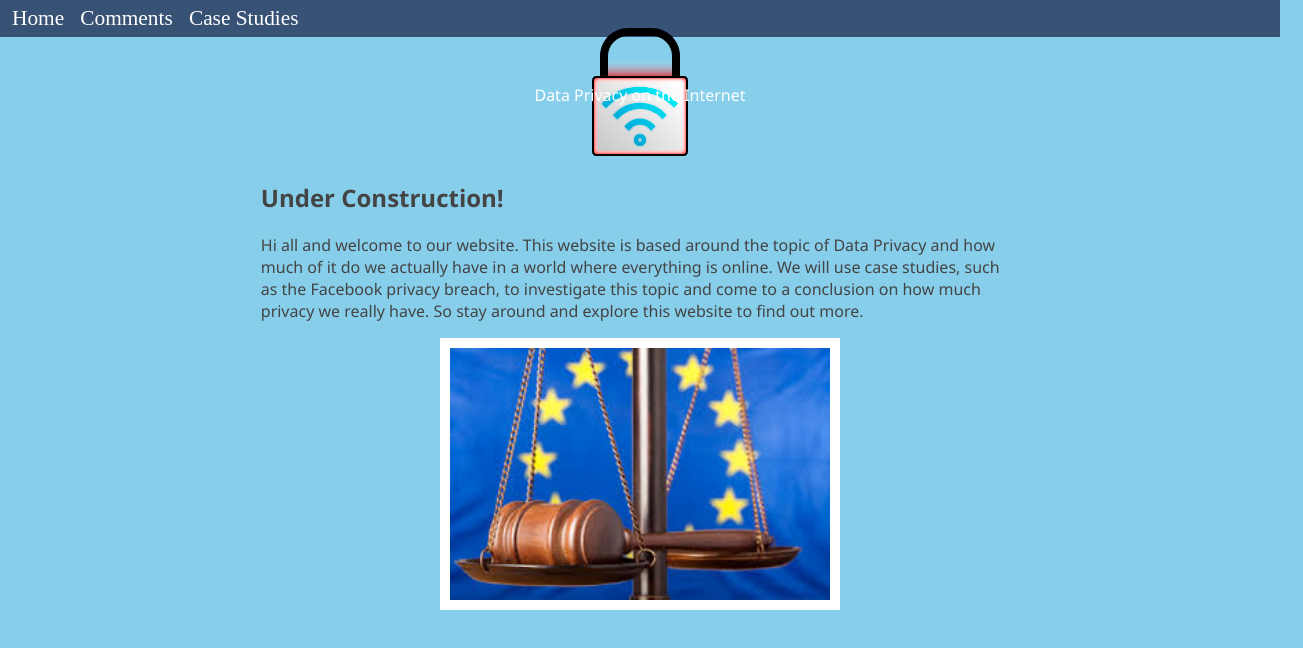
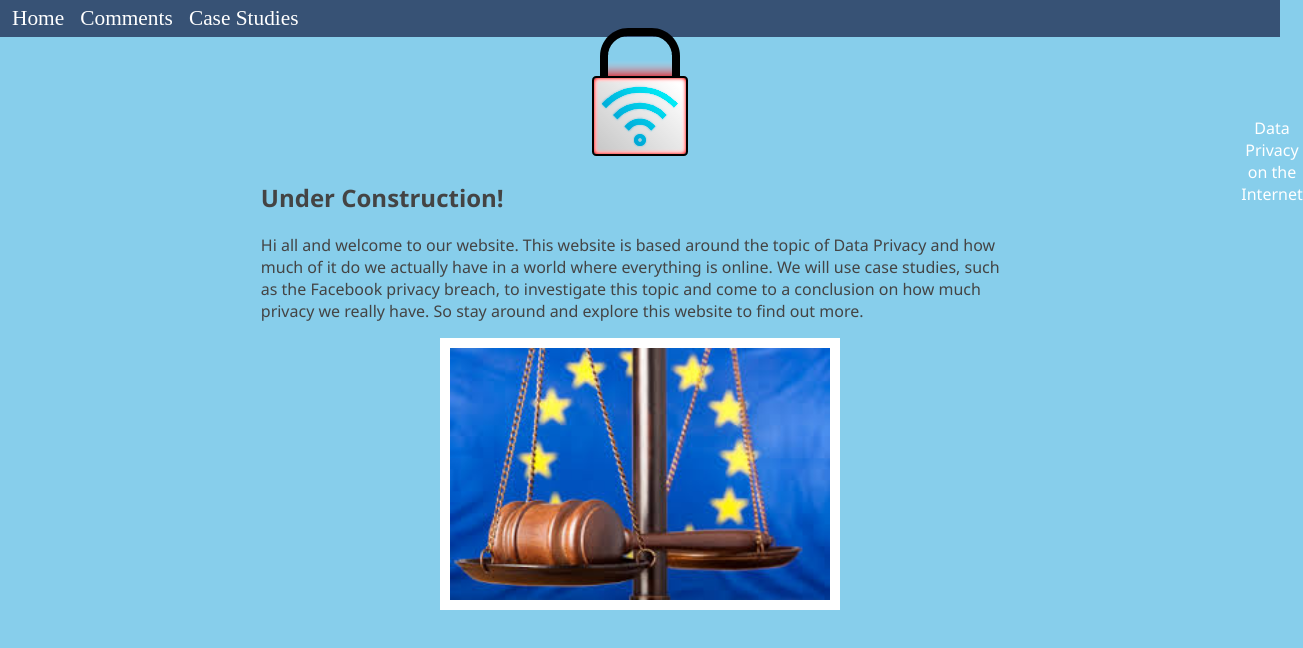
Before and after one commit to soxfox/collab-website, a plain HTML site: page index.html in a window 1280 px wide. Shown: the whole page, 1303 px wide, since content can reach past the window. Drawn offline with Linux system fonts and the light colour scheme; a web font is replaced by a local one.

Commit message:
Update main.css

```diff
--- a/main.css
+++ b/main.css
@@ -115,7 +115,7 @@ h1 {
 
 .centered {
     position: absolute;
-    top: 50%;
-    left: 50%;
+    top: 100%;
+    left: 100%;
     transform: translate(-50%, -50%);
 }
```
